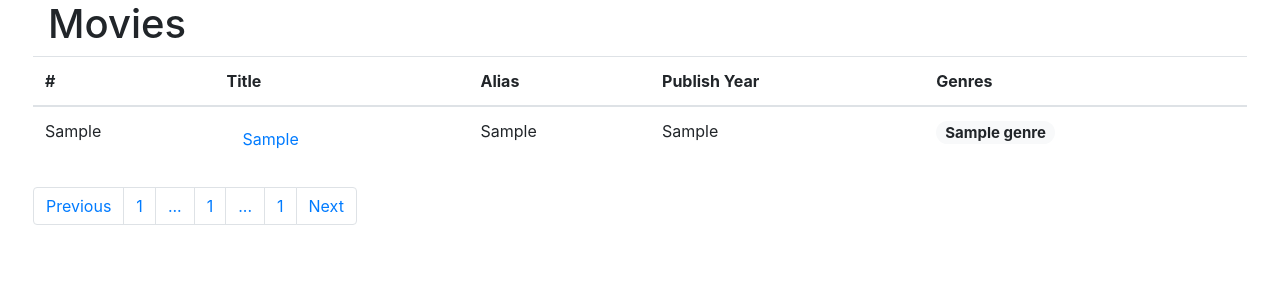
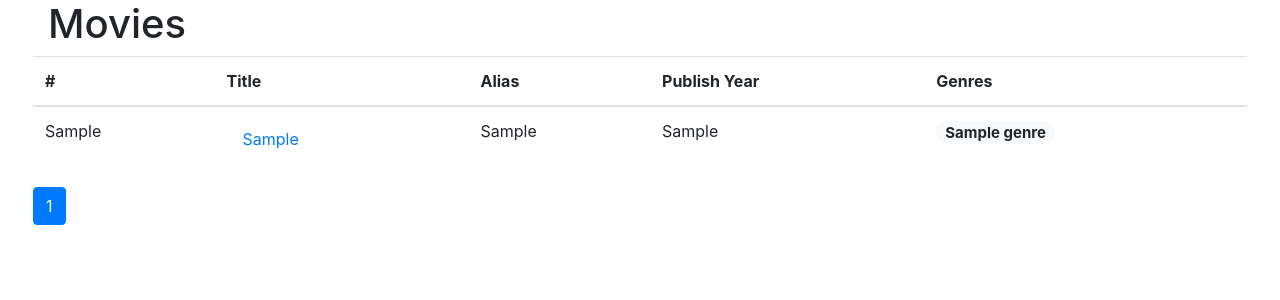
Before and after one commit to 1109LLL/DBMS_CW, a Django app: template django/movieapp/templates/movieapp/index.html in a window 1280 px wide. Shown: the part 56-356 px from the top of the page. Run offline with Django 3.2, Linux system fonts and the light colour scheme; the template is opened without the code that fills it: most values are stand-ins (such as "Sample title", 1, 10 or a date in 2020); some libraries are stand-ins or nearby versions.

Commit message:
improve pagination appearance

```diff
--- a/django/movieapp/templates/movieapp/base.html
+++ b/django/movieapp/templates/movieapp/base.html
@@ -4,6 +4,7 @@
 <meta charset="utf-8">
 <meta name="viewport" content="width=device-width, initial-scale=1">
 <link rel="stylesheet" href="https://maxcdn.bootstrapcdn.com/bootstrap/4.0.0/css/bootstrap.min.css" integrity="sha384-Gn5384xqQ1aoWXA+058RXPxPg6fy4IWvTNh0E263XmFcJlSAwiGgFAW/dAiS6JXm" crossorigin="anonymous">
+
 <nav class="navbar navbar-expand-lg navbar-dark bg-dark">
   <a class="navbar-brand" href="#">Movie Database</a>
   <button class="navbar-toggler" type="button" data-toggle="collapse" data-target="#navbarSupportedContent" aria-controls="navbarSupportedContent" aria-expanded="false" aria-label="Toggle navigation">
--- a/django/movieapp/templates/movieapp/index.html
+++ b/django/movieapp/templates/movieapp/index.html
@@ -27,25 +27,26 @@
         {% endfor %}
         </tbody>
       </table>
+
       <ul class="pagination">
-        {% if cur_page != "1"%}
-          <li class="page-item"><a class="page-link" href="?page={{cur_page|add:"-1"}}">Previous</a></li>
+        {% if cur_page != 1 %}
+          <li class="page-item"><a class="page-link" href="?page={{cur_page|add:-1}}">Previous</a></li>
+          <li class="page-item"><a class="page-link" href="?page=1">1</a></li>
+          {% if cur_page > 2 %}
+          <li class="page-item"><a class="page-link">...</a></li>
+          {% endif %}
         {% endif %}
 
-          <li class="page-item"><a class="page-link" href="?page=1">1</a></li>
-          <li class="page-item"><a class="page-link" href="#">...</a></li>
+          <li class="page-item active"><a class="page-link" href="?page={{cur_page}}">{{cur_page}}</a></li>
 
-        {% if cur_page == "1"%}
-          <li class="page-item"><a class="page-link" href="?page={{cur_page}}">...</a></li>
-        {% elif cur_page ==  movie_number|stringformat:"i" %}
-          <li class="page-item"><a class="page-link" href="?page={{cur_page}}">...</a></li>
-        {% else %}
-          <li class="page-item"><a class="page-link" href="?page={{cur_page}}">{{cur_page}}</a></li>
+        {% if cur_page != movie_number %}
+          {% if cur_page < movie_number|add:-1 %}
+          <li class="page-item"><a class="page-link">...</a></li>
+          {% endif %}
+          <li class="page-item"><a class="page-link" href="?page={{movie_number}}">{{movie_number}}</a></li>
+          <li class="page-item"><a class="page-link" href="?page={{cur_page|add:1}}">Next</a></li>
         {% endif %}
+      </ul>
 
-          <li class="page-item"><a class="page-link" href="#">...</a></li>
-          <li class="page-item"><a class="page-link" href="?page={{movie_number}}">{{movie_number}}</a></li>
-          <li class="page-item"><a class="page-link" href="?page={{cur_page|add:"1"}}">Next</a></li>
-      </ul>
 </div>
 {% endblock %}
--- a/django/movieapp/views.py
+++ b/django/movieapp/views.py
@@ -49,7 +49,7 @@ def index(request):
             return render(request, 'movieapp/index.html', {'infors': infors})
     else:
         page = request.GET.get('page')
-        page = page if page else 1
+        page = int(page) if page else 1
         query = '''
                 SELECT movieID, movieTitle, movieAlias, MovieReleased
                 FROM movies limit {}, 20;
```
